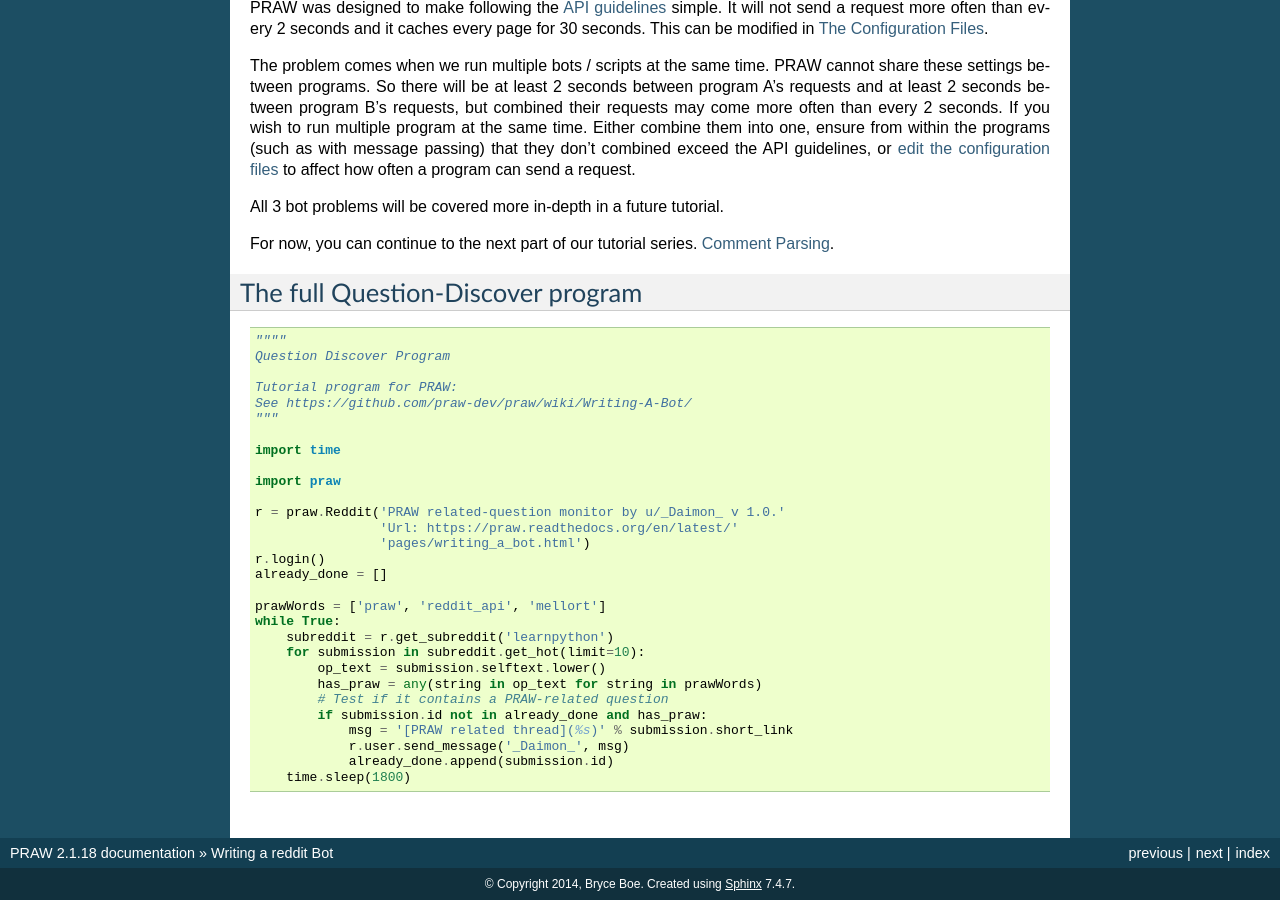
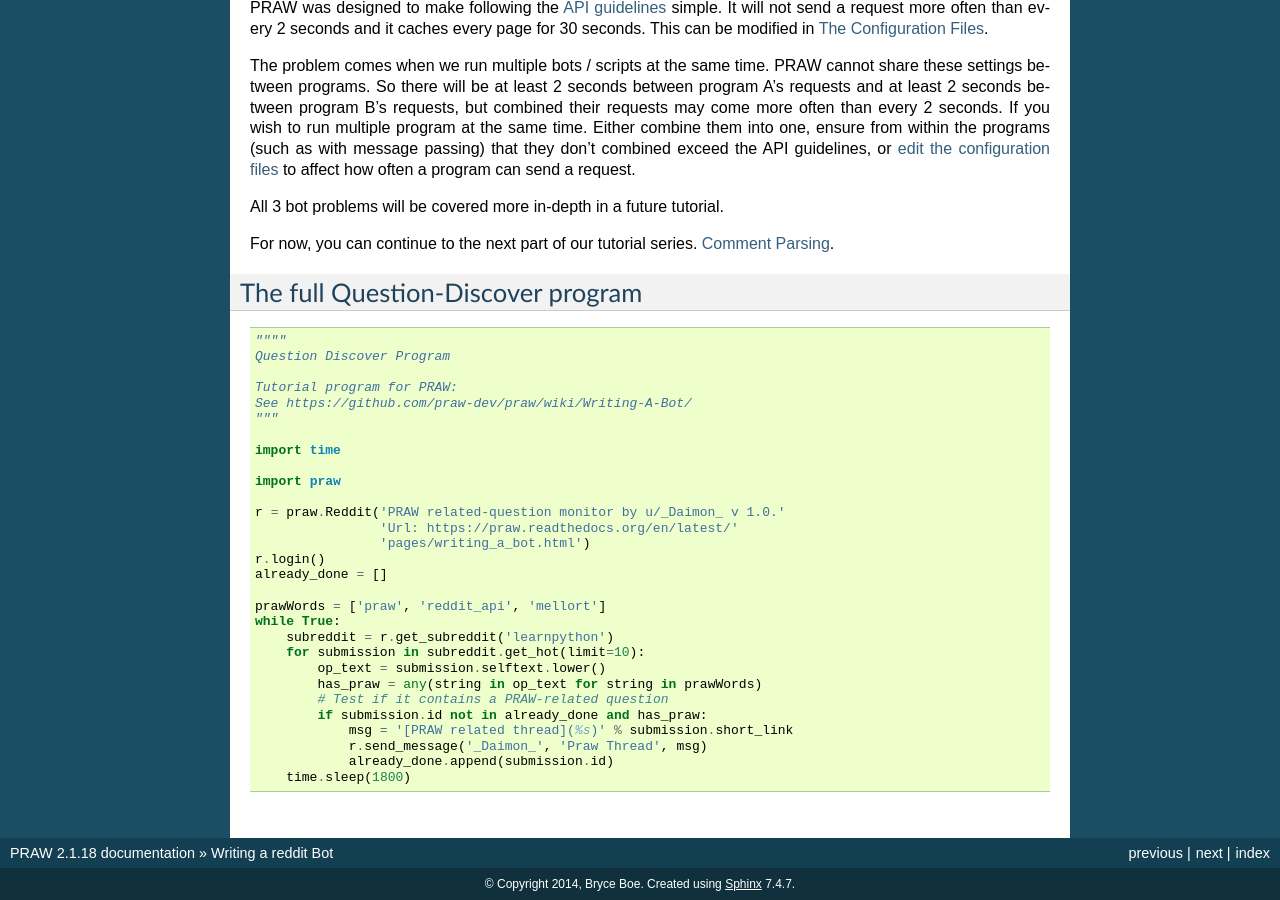
Before and after one commit to praw-dev/praw, a Sphinx documentation site: the page built from docs/pages/writing_a_bot.rst, in a window 1280 px wide and 900 px high, scrolled down 4607 px. Built offline with Sphinx 7.4.7, drawn with Linux system fonts in a browser that asks for light colours.

Commit message:
Updating the send message line
Changing r.user.send_message to r.send_message. r.user.send_message doesn't give an error, but it doesn't actually send a message.
Adding a title to the message in the send_message parameters to fix: TypeError: send_message() takes at least 4 arguments (3 given)

```diff
--- a/docs/pages/writing_a_bot.rst
+++ b/docs/pages/writing_a_bot.rst
@@ -342,7 +342,7 @@ The full Question-Discover program
             # Test if it contains a PRAW-related question
             if submission.id not in already_done and has_praw:
                 msg = '[PRAW related thread](%s)' % submission.short_link
-                r.user.send_message('_Daimon_', msg)
+                r.send_message('_Daimon_', 'Praw Thread', msg)
                 already_done.append(submission.id)
         time.sleep(1800)
 
```
